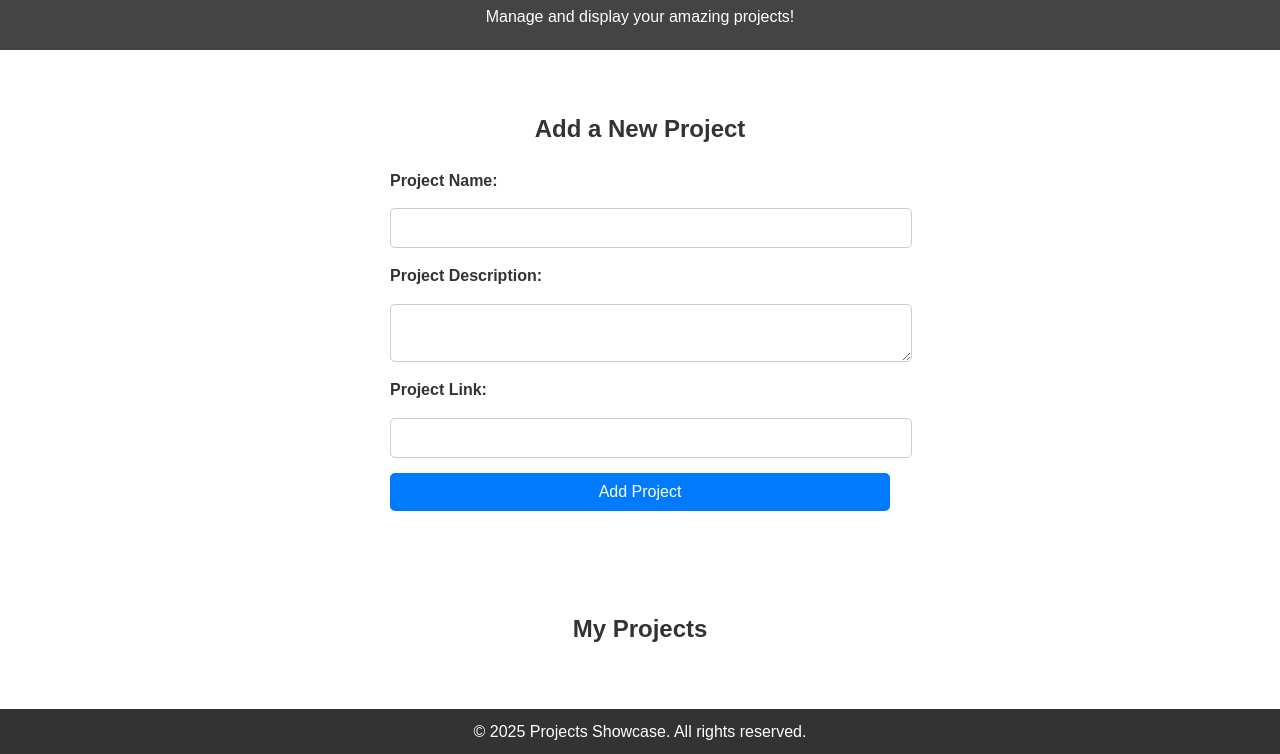
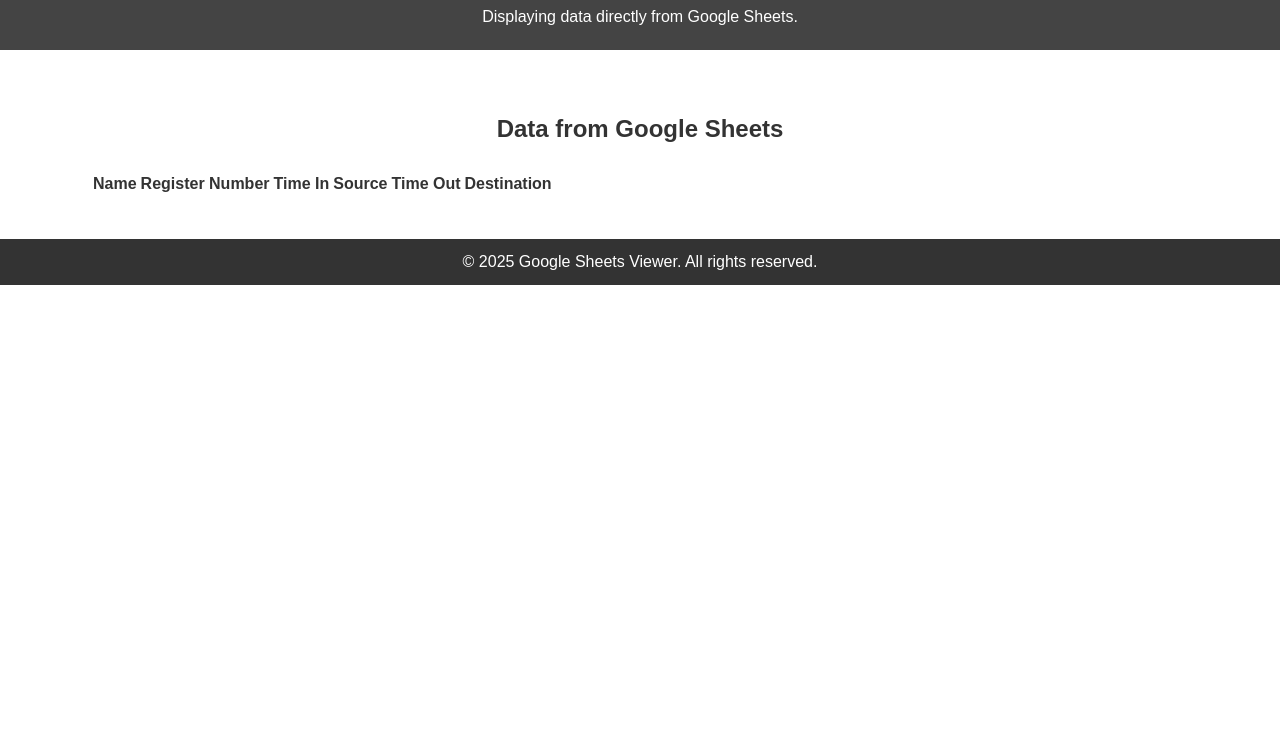
Before and after one commit to raamizhussain/Testing, a plain HTML site: page index.html in a window 1280 px wide. Shown: the part 90-844 px from the top of the page. After the commit the page ends 800 px from the top, so only its background shows below. Drawn offline with Linux system fonts and the light colour scheme.

Commit message:
Update index.html

```diff
--- a/index.html
+++ b/index.html
@@ -3,49 +3,43 @@
 <head>
     <meta charset="UTF-8">
     <meta name="viewport" content="width=device-width, initial-scale=1.0">
-    <title>Projects Showcase</title>
+    <title>Google Sheets Data</title>
     <link rel="stylesheet" href="styles.css">
 </head>
 <body>
     <header>
         <div class="container">
-            <h1>Project Showcase</h1>
-            <p>Manage and display your amazing projects!</p>
+            <h1>Google Sheets Data Viewer</h1>
+            <p>Displaying data directly from Google Sheets.</p>
         </div>
     </header>
 
     <main>
-        <section id="add-project">
+        <section id="data-table">
             <div class="container">
-                <h2>Add a New Project</h2>
-                <form id="project-form">
-                    <label for="project-name">Project Name:</label>
-                    <input type="text" id="project-name" required>
-
-                    <label for="project-description">Project Description:</label>
-                    <textarea id="project-description" required></textarea>
-
-                    <label for="project-link">Project Link:</label>
-                    <input type="url" id="project-link" required>
-
-                    <button type="submit">Add Project</button>
-                </form>
-            </div>
-        </section>
-
-        <section id="projects">
-            <div class="container">
-                <h2>My Projects</h2>
-                <div id="projects-list" class="projects-grid">
-                    <!-- Projects will be added dynamically here -->
-                </div>
+                <h2>Data from Google Sheets</h2>
+                <table>
+                    <thead>
+                        <tr>
+                            <th>Name</th>
+                            <th>Register Number</th>
+                            <th>Time In</th>
+                            <th>Source</th>
+                            <th>Time Out</th>
+                            <th>Destination</th>
+                        </tr>
+                    </thead>
+                    <tbody id="sheet-data">
+                        <!-- Data will be loaded dynamically here -->
+                    </tbody>
+                </table>
             </div>
         </section>
     </main>
 
     <footer>
         <div class="container">
-            <p>&copy; 2025 Projects Showcase. All rights reserved.</p>
+            <p>&copy; 2025 Google Sheets Viewer. All rights reserved.</p>
         </div>
     </footer>
 
```
